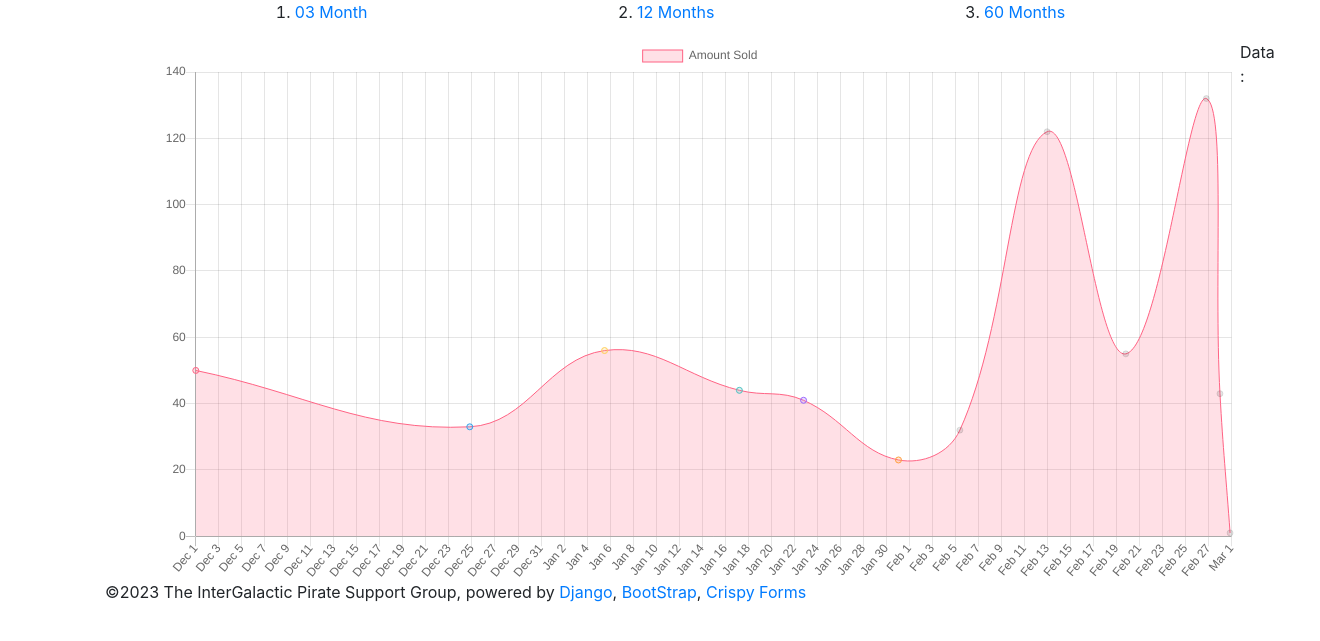
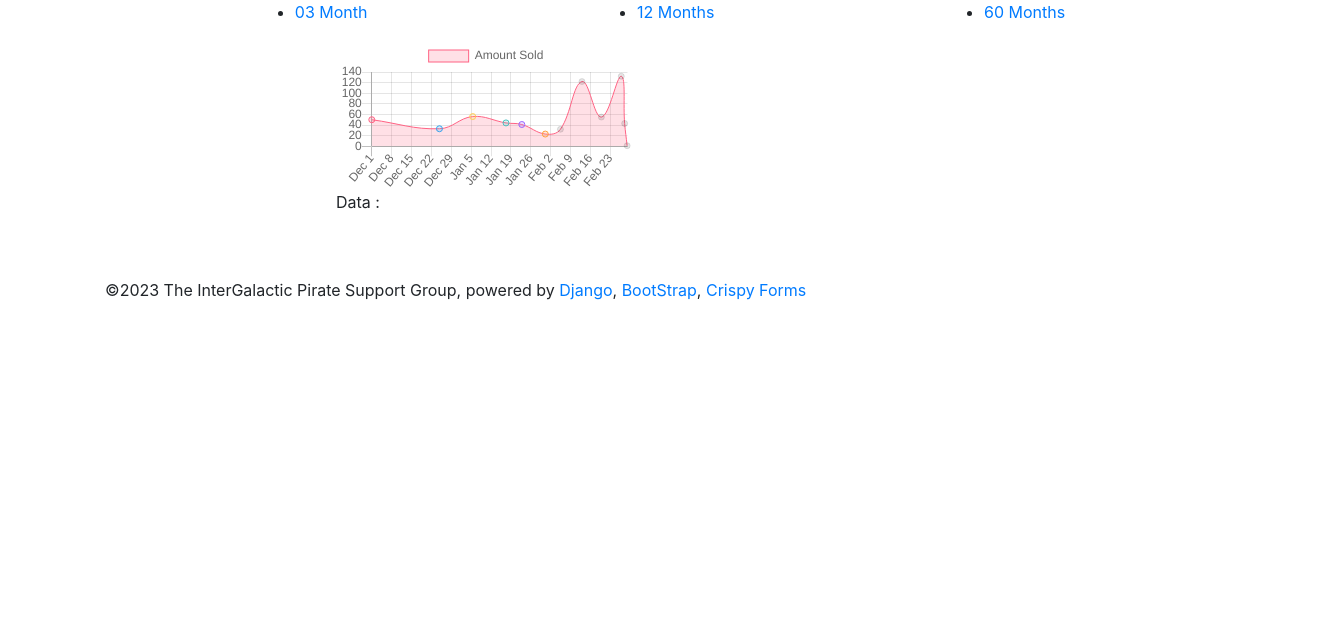
Before and after one commit to jwdiller/CSC289-Group2-Inventory, a Django app: page /query/month/02/id/1 in a window 1320 px wide. Shown: the part 56-697 px from the top of the page. Run offline with Django 4.2, Linux system fonts and the light colour scheme; data that the repository does not hold is empty.

Commit message:
Add files via upload

```diff
--- a/app/core/templates/chart.html
+++ b/app/core/templates/chart.html
@@ -8,31 +8,34 @@
 {% endblock %}
 {% block content %}
 
-<ol id="timeslice_nav" style="display: flex; flex-flow: row; justify-content: space-around;">
+<ul id="timeslice_nav" style="display: flex; flex-flow: row; justify-content: space-around;">
 	<li><a href={% url 'query' month=3 id=currentID %}>03 Month</a></li>
   <li><a href={% url 'query' month=12 id=currentID %}>12 Months</a></li>
   <li><a href={% url 'query' month=60 id=currentID %}>60 Months</a></li>
-</ol>
+</ul>
 
 <div style="
   display: flex;
   flex-flow: row;
 ">
-<ol style="float : left; width : 20%;">
+<ul style="float : left; width : 20%;">
   {% for product in products %}
-  <li><a href={% url 'query' month=currentMonth id=product.id %}>{{ product }}</a></li>
+  <li><a href={% url 'query' month=currentMonth id=product.id %}>{{ product.productName }}</a></li>
   {% endfor %}
-</ol>
+</ul>
+
+<div id='section2' style="display: flex; flex-flow: column;">
 <canvas id="myChart"></canvas>
 
 <p>Data :</p>
 <p>
-    <ol>
+    <ul>
     {% for item in data %}
     <li>{{ item }}</li>
     {% endfor %}
-    </ol>
+    </ul>
 </p>
+</div>
 </div>
 
 <script src="https://cdnjs.cloudflare.com/ajax/libs/moment.js/2.29.1/moment.min.js"></script>
```
